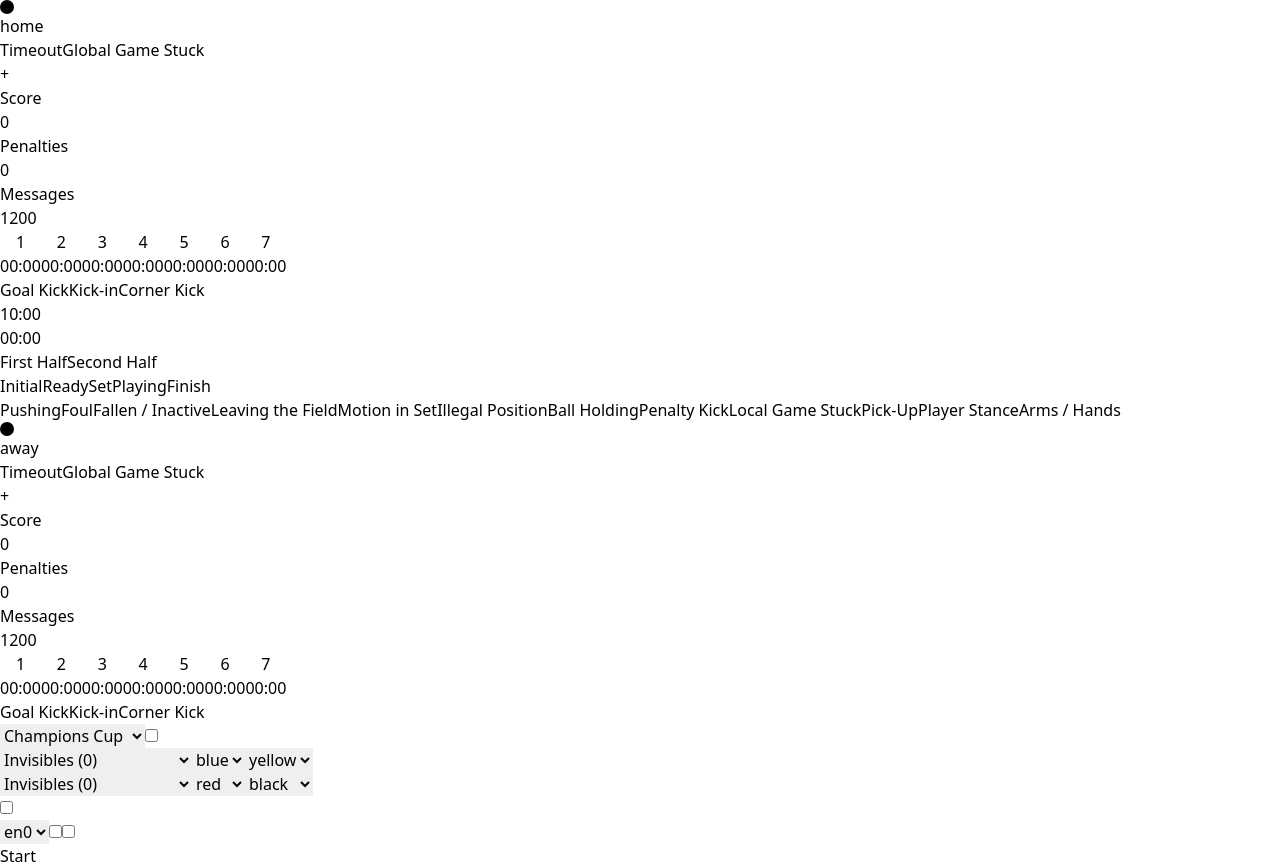
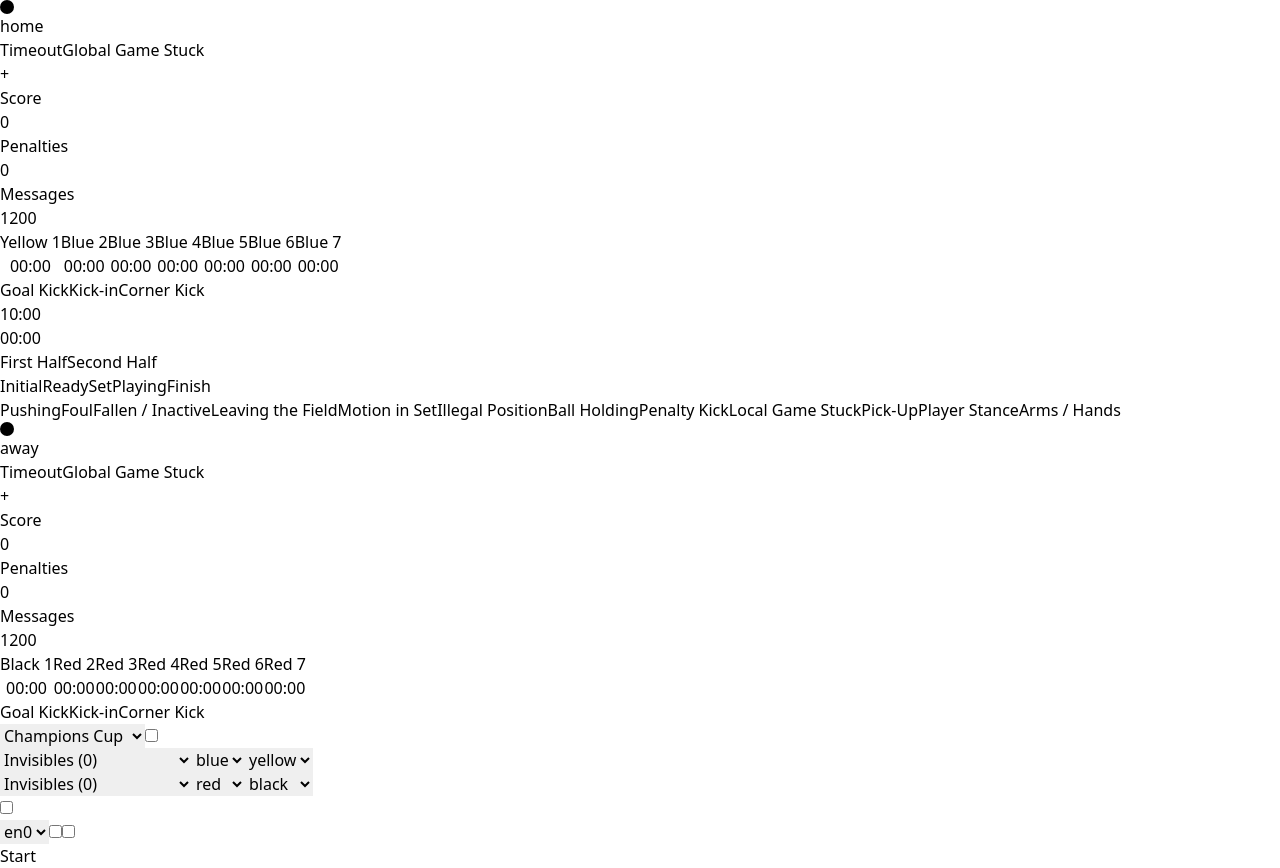
Before and after one commit to RoboCup-SPL/GameController3, a React app in the folder game_controller_app/frontend/: page / in a window 1280 px wide. Built offline with nearby package versions, Linux system fonts and the light colour scheme; the HTML template or start-up script is replaced by a standard one.

Commit message:
Pass params to UI (needed for e.g. team colors)

```diff
--- a/game_controller_app/frontend/src/api.js
+++ b/game_controller_app/frontend/src/api.js
@@ -136,7 +136,26 @@ export const listenForState = async (handler) => {
 
 export const syncWithBackend = async () => {
   if (window.__TAURI_METADATA__) {
-    await invoke("sync_with_backend");
+    return await invoke("sync_with_backend");
+  } else {
+    return {
+      competition: {},
+      game: {
+        teams: {
+          home: {
+            number: 0,
+            fieldPlayerColor: "blue",
+            goalkeeperColor: "yellow",
+          },
+          away: {
+            number: 0,
+            fieldPlayerColor: "red",
+            goalkeeperColor: "black",
+          },
+        },
+        long: false,
+      },
+    };
   }
 };
 
--- a/game_controller_app/frontend/src/components/Main.jsx
+++ b/game_controller_app/frontend/src/components/Main.jsx
@@ -5,6 +5,7 @@ import { listenForState, syncWithBackend } from "../api.js";
 
 const Main = () => {
   const [game, setGame] = useState(null);
+  const [params, setParams] = useState(null);
   const [selectedPenaltyCall, setSelectedPenaltyCall] = useState(null);
 
   useEffect(() => {
@@ -14,7 +15,7 @@ const Main = () => {
       });
       // listen must have completed before starting the next call because the core may send a state
       // event once syncWithBackend is called that must not be missed.
-      await syncWithBackend();
+      setParams(await syncWithBackend());
       return unlisten;
     })();
     return () => {
@@ -22,7 +23,7 @@ const Main = () => {
     };
   }, []);
 
-  if (game != null) {
+  if (game != null && params != null) {
     const mirror = game.sides === "homeDefendsRightGoal";
     return (
       <div
@@ -33,11 +34,11 @@ const Main = () => {
         <div className="w-80">
           <TeamPanel
             game={game}
-            team={game.teams.home}
+            params={params}
+            selectedPenaltyCall={selectedPenaltyCall}
+            setSelectedPenaltyCall={setSelectedPenaltyCall}
             side="home"
             sign={mirror ? -1 : 1}
-            selectedPenaltyCall={selectedPenaltyCall}
-            setSelectedPenaltyCall={setSelectedPenaltyCall}
           />
         </div>
         <div className="grow">
@@ -50,11 +51,11 @@ const Main = () => {
         <div className="w-80">
           <TeamPanel
             game={game}
-            team={game.teams.away}
+            params={params}
+            selectedPenaltyCall={selectedPenaltyCall}
+            setSelectedPenaltyCall={setSelectedPenaltyCall}
             side="away"
             sign={mirror ? 1 : -1}
-            selectedPenaltyCall={selectedPenaltyCall}
-            setSelectedPenaltyCall={setSelectedPenaltyCall}
           />
         </div>
       </div>
--- a/game_controller_app/frontend/src/components/main/PlayerButton.jsx
+++ b/game_controller_app/frontend/src/components/main/PlayerButton.jsx
@@ -1,14 +1,29 @@
 import { formatMMSS } from "../../utils.js";
 
-const PlayerButton = ({ player, onClick }) => {
+const bgClasses = {
+  red: "bg-red-100",
+  blue: "bg-blue-100",
+  yellow: "bg-yellow-100",
+  black: "bg-white",
+  white: "bg-white",
+  green: "bg-green-100",
+  orange: "bg-orange-100",
+  purple: "bg-purple-100",
+  brown: "bg-amber-100",
+  gray: "bg-gray-200",
+};
+
+const PlayerButton = ({ color, onClick, player }) => {
   return (
     <button
-      className={`h-16 rounded-md border border-gray-600 ${
+      className={`h-16 rounded-md border border-gray-600 ${bgClasses[color]} ${
         player.penalty === "noPenalty" ? "" : "text-gray-300"
       }`}
       onClick={onClick}
     >
-      <div>{player.number}</div>
+      <div>
+        {color.charAt(0).toUpperCase() + color.slice(1)} {player.number}
+      </div>
       <div className={player.penaltyTimer.started ? "" : "invisible"}>
         {formatMMSS(player.penaltyTimer)}
       </div>
--- a/game_controller_app/frontend/src/components/main/TeamPanel.jsx
+++ b/game_controller_app/frontend/src/components/main/TeamPanel.jsx
@@ -2,7 +2,9 @@ import ActionButton from "./ActionButton";
 import PlayerButton from "./PlayerButton";
 import { applyAction } from "../../api.js";
 
-const TeamPanel = ({ game, team, side, sign, selectedPenaltyCall, setSelectedPenaltyCall }) => {
+const TeamPanel = ({ game, params, selectedPenaltyCall, setSelectedPenaltyCall, side, sign }) => {
+  const team = game.teams[side];
+  const teamParams = params.game.teams[side];
   const handlePlayerClick = (player) => {
     if (selectedPenaltyCall) {
       applyAction({
@@ -73,8 +75,13 @@ const TeamPanel = ({ game, team, side, sign, selectedPenaltyCall, setSelectedPen
         .map((player) => (
           <PlayerButton
             key={player.number}
+            color={
+              player.number == team.goalkeeper
+                ? teamParams.goalkeeperColor
+                : teamParams.fieldPlayerColor
+            }
+            onClick={() => handlePlayerClick(player)}
             player={player}
-            onClick={() => handlePlayerClick(player)}
           />
         ))}
       <div className={`flex ${sign > 0 ? "flex-row" : "flex-row-reverse"} gap-2`}>
```
Also changed, not shown: 2 other files (tests, documents, lock files or other folders).
